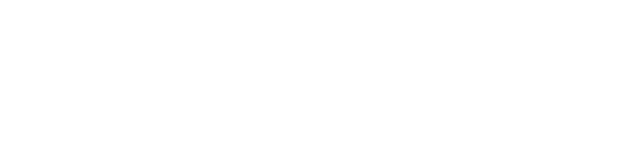
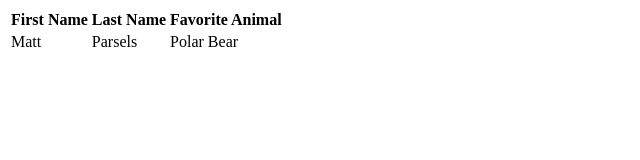
Before and after one commit to MParsels/html-excercise, a plain HTML site: page favorites.html in a window 1280 px wide. Shown: the whole page, without its empty margins (0-640 px from the left). Drawn offline with Linux system fonts and the light colour scheme.

Commit message:
I added a three collom table with title first name last name and favorite animal and also added one row of my data into table.

```diff
--- a/favorites.html
+++ b/favorites.html
@@ -3,8 +3,20 @@
         <body>
             <table>
                 <thead>
+                    <tr>
+                        <th>First Name</th>
+                        <th>Last Name</th>
+                        <th>Favorite Animal</th>
+                    </tr>
+                </thead>
+                <tbody>
+                    <tr>
+                        <td>Matt</td>
+                        <td>Parsels</td>
+                        <td>Polar Bear</td>
+                    </tr>
+                </tbody>
 
-                </thead>
             </table>
         </body>
 
```
